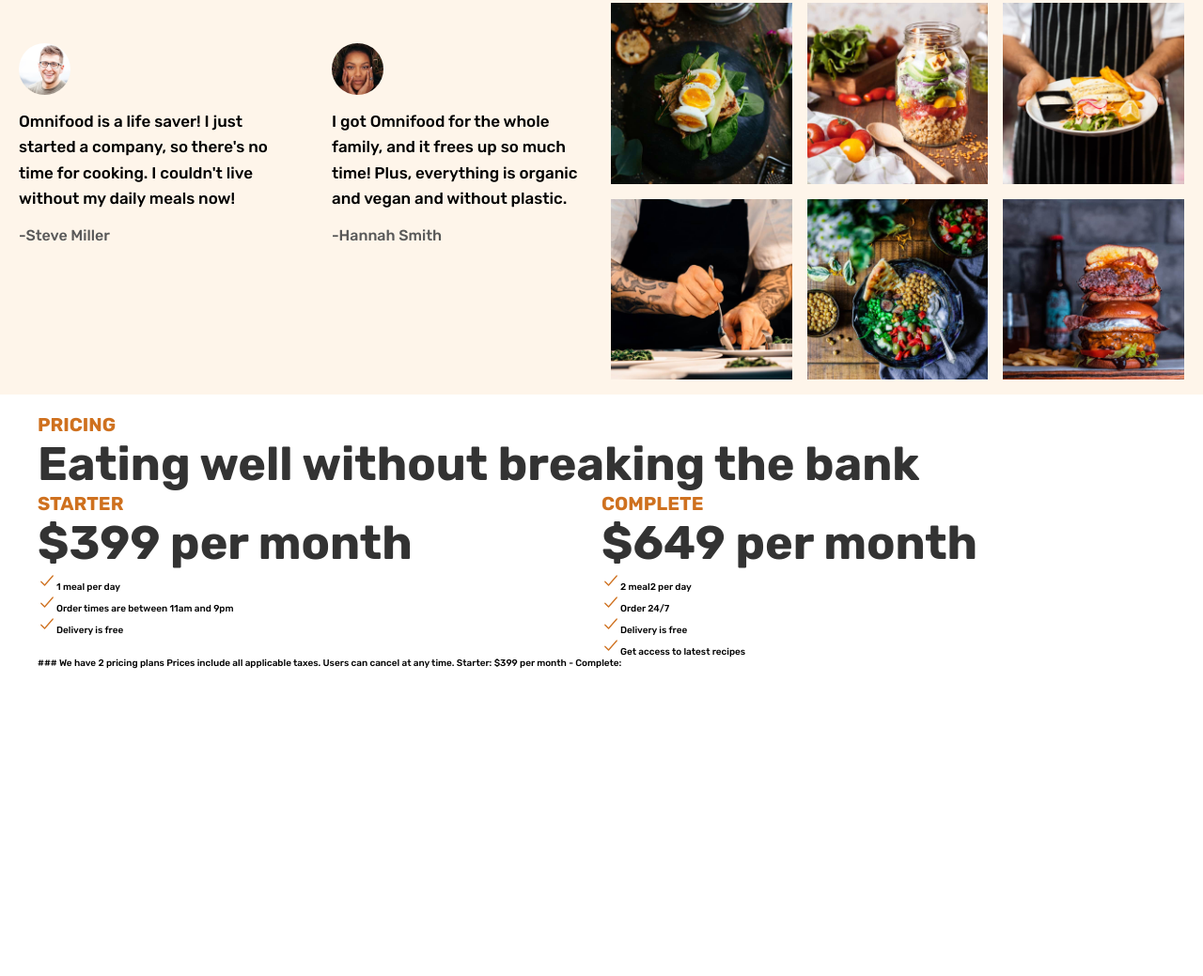
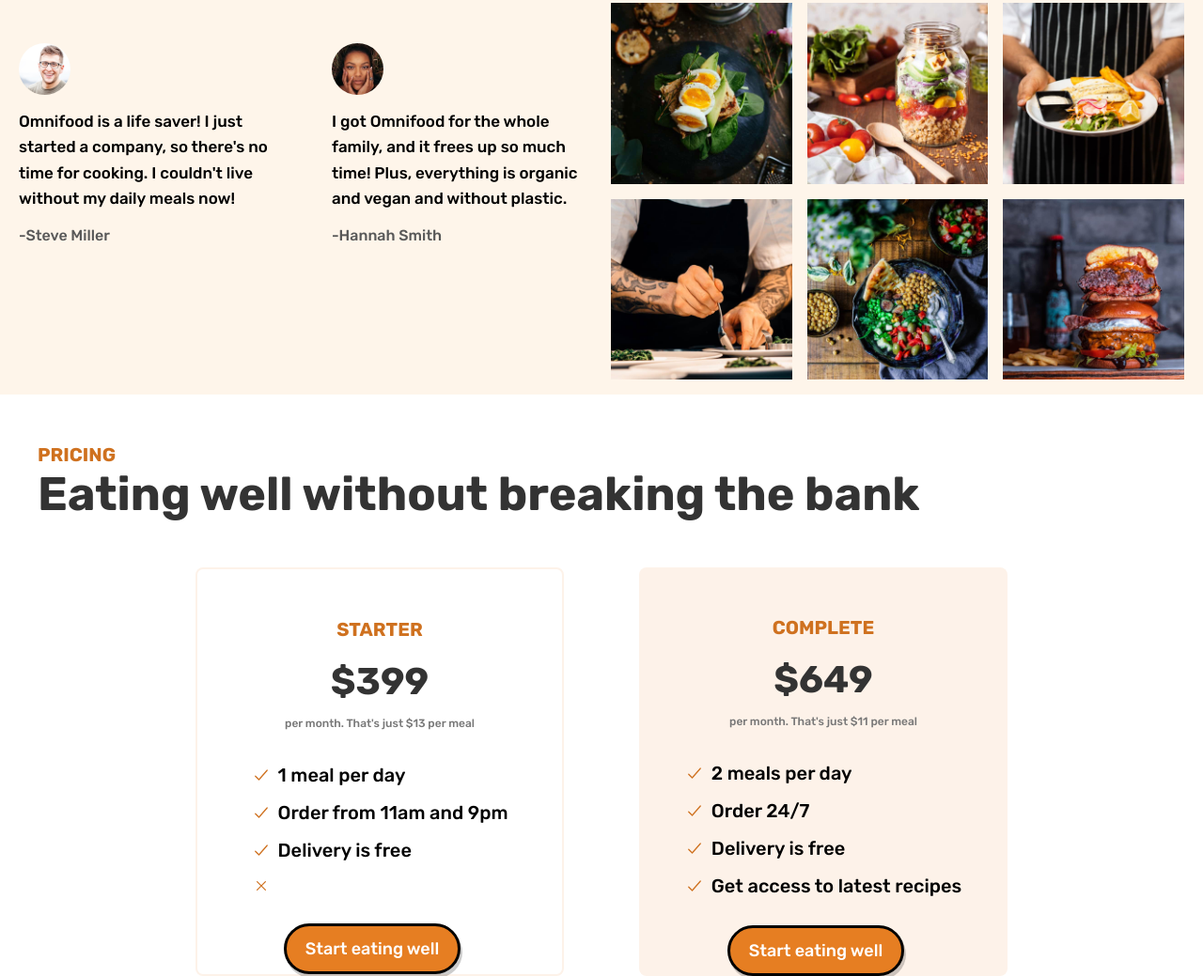
Before and after one commit to sethi-07/Omnifood, a plain HTML site: page index.html in a window 1280 px wide. Shown: the part 4023-5062 px from the top of the page at 94% size. Before the commit the page ends 4735 px from the top, so only its background shows below. Drawn offline with nearby package versions, Linux system fonts and the light colour scheme.

Commit message:
Added plans styling

```diff
--- a/index.html
+++ b/index.html
@@ -37,7 +37,7 @@
       </h1>
       <p class = "herodesc">The smart 365-days-per-year food subscription that will make you eat healthy again. Tailored to your personal tastes and nutritional needs.
       </p>
-      <a href = "#" class = " btn">Start eating</a>
+      <a href = "#" class = "btn">Start eating</a>
       <a href = "#" class = "btn learn">Learn more &rArr;</a>
 
       <div class = "custom">
@@ -377,27 +377,34 @@
     <div class = "plans">
 
 
-      <div class = "plan">
+      <div class = "plan plan1">
         <h2 class = "plantype subhead">STARTER</h2>
-        <h3 class = "planprice sechead"> $399 per month</h3>
+        <h3 class = "planprice sechead">$399</h3>
+        <p class = "planpermeal">per month. That's just $13 per meal</p>
       <ul class = "planitems">
-        <li class = "planitem"></li>
+
         <li class = "planitem"><ion-icon class = "check" name="checkmark-outline"></ion-icon>1 meal per day</li>
-        <li class = "planitem"><ion-icon class = "check" name="checkmark-outline"></ion-icon>Order times are between 11am and 9pm</li>
+        <li class = "planitem"><ion-icon class = "check" name="checkmark-outline"></ion-icon>Order from 11am and 9pm</li>
         <li class = "planitem"><ion-icon class = "check" name="checkmark-outline"></ion-icon>Delivery is free</li>
+        <li class = "planitem"><ion-icon name="close-outline" class = "cross"></ion-icon></li>
       </ul>
+
+      <a href = "#" class = "btn">Start eating well</a>
       </div>
 
       <div class = "plan">
 
         <h2 class = "plantype subhead">COMPLETE</h2>
-        <h3 class = "planprice sechead">$649 per month</h3>
+        <h3 class = "planprice sechead">$649</h3>
+        <p class = "planpermeal">per month. That's just $11 per meal</p>
         <ul class = "planitems">
-          <li class = "planitem"><ion-icon class = "check" name="checkmark-outline"></ion-icon>2 meal2 per day</li>
+          <li class = "planitem"><ion-icon class = "check" name="checkmark-outline"></ion-icon>2 meals per day</li>
           <li class = "planitem"><ion-icon class = "check" name="checkmark-outline"></ion-icon>Order 24/7</li>
           <li class = "planitem"><ion-icon class = "check" name="checkmark-outline"></ion-icon>Delivery is free</li>
           <li class = "planitem"><ion-icon class = "check" name="checkmark-outline"></ion-icon>Get access to latest recipes</li>
         </ul>
+
+         <a href = "#" class = "btn">Start eating well</a>
 
       </div>
 
@@ -411,37 +418,6 @@
 
 
 
-    ### We have 2 pricing plans
-
-    Prices include all applicable taxes. Users can cancel at any time.
-
-    Starter: $399 per month
-
-    -
-
-    Complete:
-
-
-
-
-
-
-
-
-
-
-
-
-
-
-
-
-
-
-
-
-
-
   </div>
 </section>
 
--- a/style.css
+++ b/style.css
@@ -476,11 +476,65 @@
 {
   overflow: hidden;}
 
+
+  .pricing{
+    margin-top: 5.2rem;
+  }
   .plans{
     display: grid;
     grid-template-columns: repeat(2,1fr);
+    margin-top: 4.8rem;
+    gap:8rem;
   }
 
   .planitems{
     list-style: none;
+    display: flex;
+    flex-direction: column;
+    gap: 1.6rem;
+    font-size: 2rem;
+    margin-bottom: 3rem;
   }
+
+  .plan{
+    display: flex;
+    flex-direction: column;
+    align-items: center;
+    border-radius: 0.8rem;
+   padding: 0 4.6rem;
+
+   width:70%;
+   background-color: #fdf2e9;
+  }
+
+
+  .planprice{
+    font-size: 4rem;
+    margin-bottom: 1.4rem;
+  }
+
+  .planpermeal{
+    color: #777;
+    font-size:1.2rem;
+    margin-bottom: 3.6rem;
+  }
+
+  .plantype{
+    margin-top: 5.2rem;
+    margin-bottom: 2rem;
+  }
+
+  .planitem
+  {
+    display: flex;
+    align-items: center;
+    gap:8px;
+
+  }
+
+  .cross{color:#cf711f}
+
+  .plan1{justify-self: end;
+  background-color: transparent;
+  border: 2px solid #fdf2e9
+}
```
